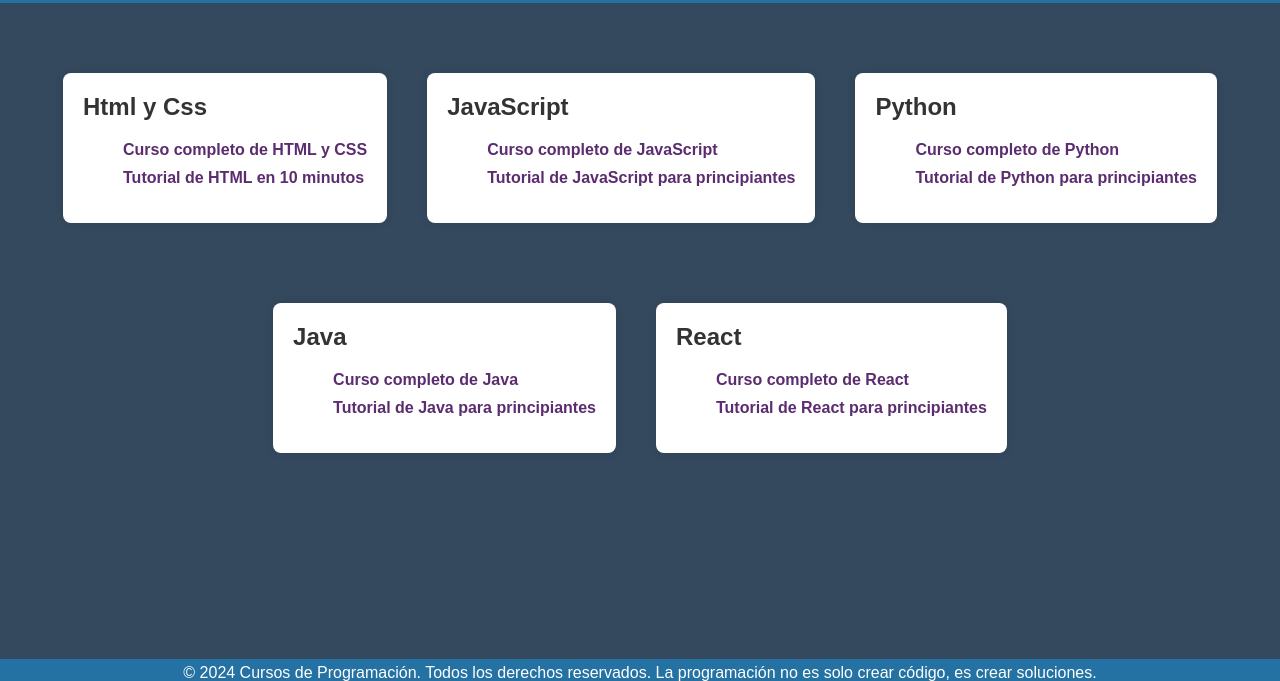
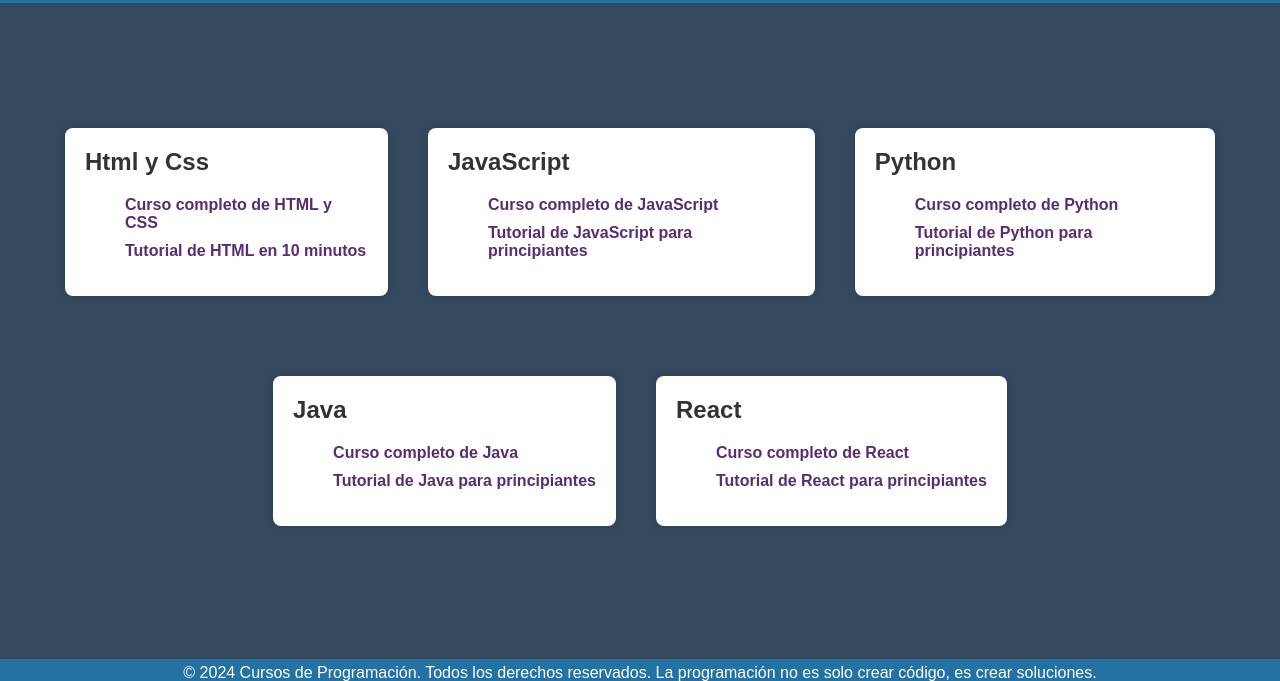
Before and after one commit to AndresQuintero2000/EnlaceTech, a plain HTML site: page Pages/index.html in a window 1280 px wide. Shown: the part 119-800 px from the top of the page. Drawn offline with Linux system fonts and the light colour scheme.

Commit message:
ultima correcion

```diff
--- a/Styles/styleInicio.css
+++ b/Styles/styleInicio.css
@@ -19,9 +19,9 @@ header h1 {
 }
 
 main {
-    padding: 10px;
+    padding: 40px;
     max-width: 1200px;
-    margin: 0 auto;
+    margin: 25px;
 }
 
 .upper-courses, .lower-courses {
@@ -34,11 +34,11 @@ main {
 
 .upper-courses .course, .lower-courses .course {
 
-    max-width: calc(33% - 20px); /* Tres secciones en una fila */
+    max-width: calc(33% - 20px);
 }
 
 .lower-courses .course {
-    max-width: calc(50% - 20px); /* Dos secciones en una fila */
+    max-width: calc(50% - 20px);
 }
 
 .navbar {
```
